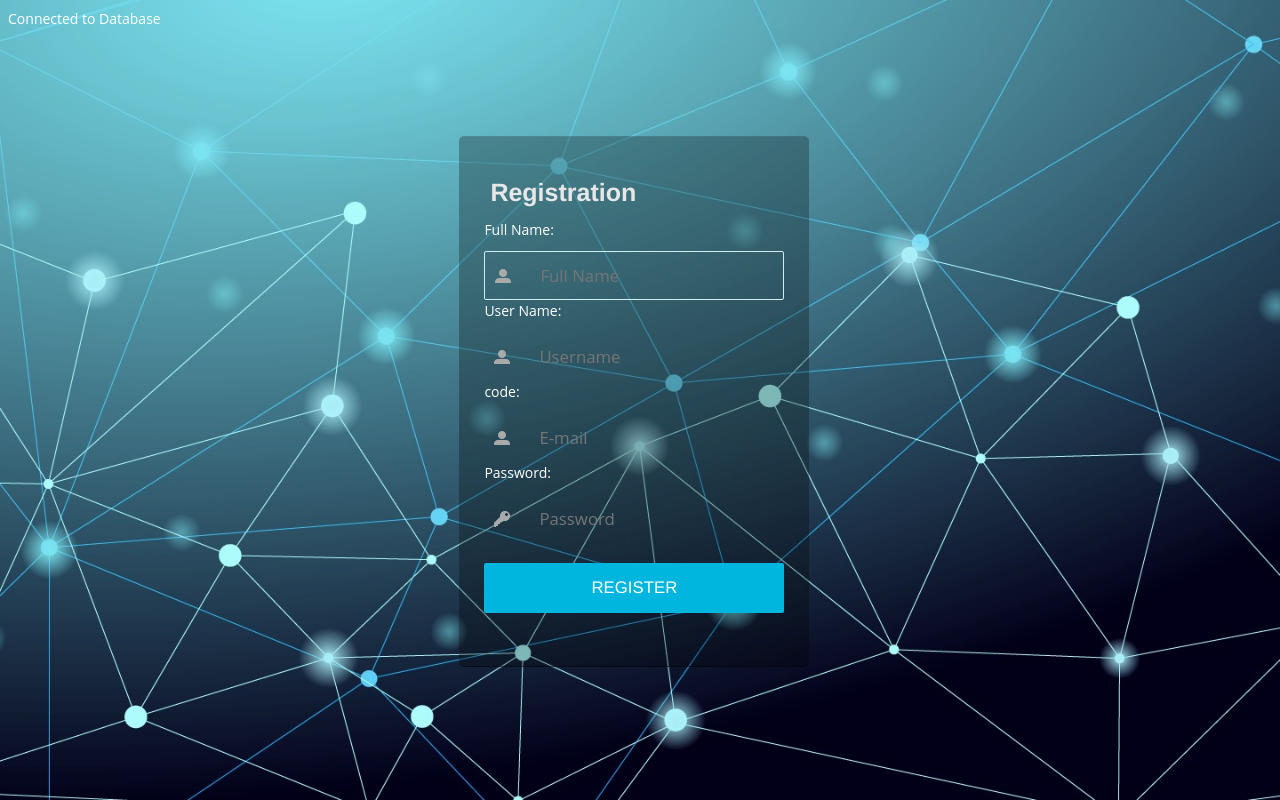
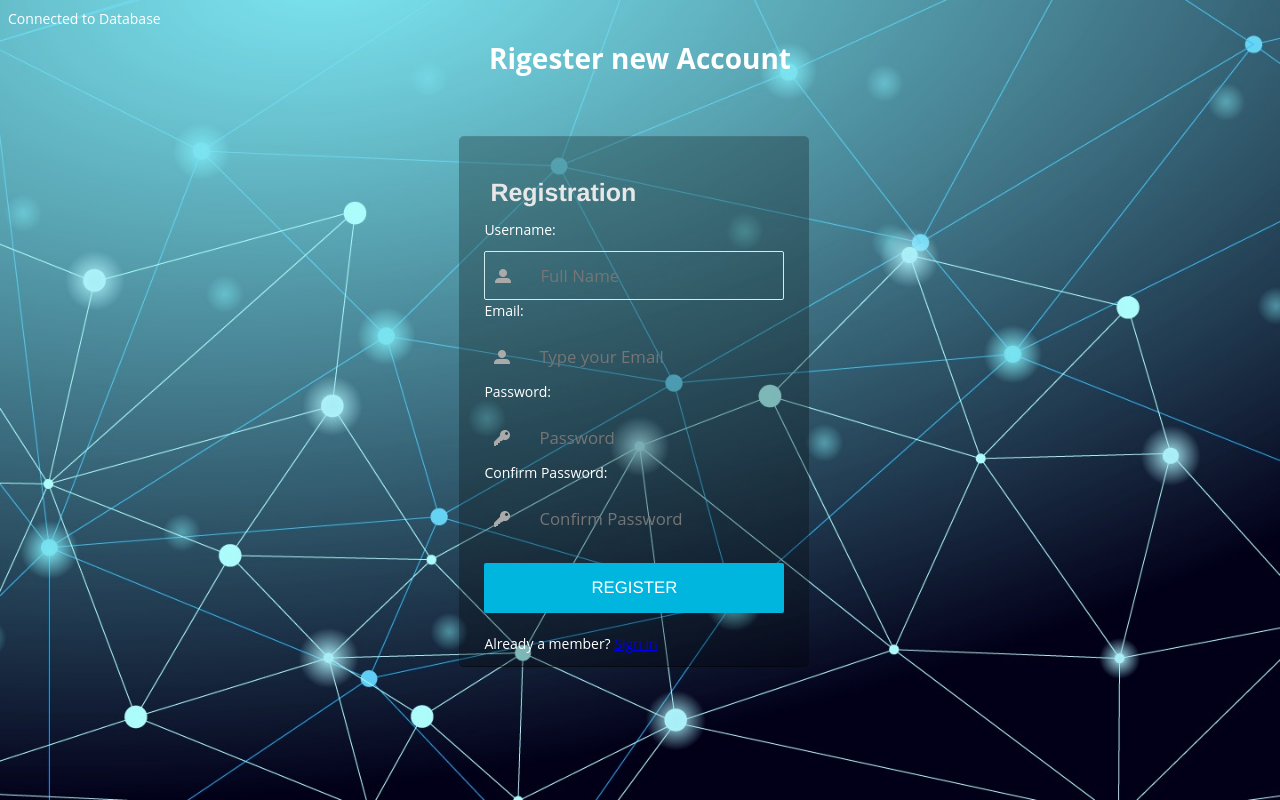
Before and after one commit to Med-Zaroual/Websecurity-Honeypot, a PHP site: page /register.php in a window 1280 px wide. Run offline with PHP 8.4, Linux system fonts and the light colour scheme.

Commit message:
registration done

```diff
--- a/home.php
+++ b/home.php
@@ -2,7 +2,7 @@
 include('dbcon.php');
 include('session.php');
 
-$result=mysqli_query($con, "select * from users where user_id='$session_id'")or die('Error In Session');
+$result=mysqli_query($con, "select * from Users where user_id='$session_id'")or die('Error In Session');
 $row=mysqli_fetch_array($result);
 
  ?>
@@ -13,7 +13,7 @@ $row=mysqli_fetch_array($result);
 </head>
 <body>
 <div class="form-wrapper">
-    <center><h3>Welcome: <?php echo $row['name']; ?> </h3></center>
+    <center><h3>Welcome: <?php echo $row['username']; ?> </h3></center>
 	 <div class="reminder">
     <p><a href="logout.php">Log out</a></p>
   </div>
--- a/register.php
+++ b/register.php
@@ -5,11 +5,12 @@
 
   if (isset($_POST['register']))
     {
+      $email = $_POST['email'];
       $username = $_POST['user'];
       $password = $_POST['pass'];
-      $fullname = $_POST['name'];
 
-      $query= "INSERT INTO users (username , password , name) VALUES('$username','$password','$fullname')";
+
+      $query= "INSERT INTO Users (username , email, user_type,  password) VALUES('$username','$email','Normal User','$password')";
       $result=mysqli_query($con,$query);
 
       //get the user_id of the new added user
@@ -39,37 +40,48 @@
 
 <body>
 
+<header>
+
+  <div>
+    <h1><center> Rigester new Account </center></h1>
+  </div>
+
+</header>
+
 
 <div class="form-wrapper-Register">
 
   <form action="#" method="post">
     <h3>Registration</h3>
 
-    <label>Full Name:</label>
+    <label>Username:</label>
       <div class="form-item">
-		<input type="text" name="name" required="required" placeholder="Full Name" autofocus required></input>
+		    <input type="text" name="user" required="required" placeholder="Full Name" autofocus required></input>
       </div>
 
-    <label>User Name:</label>
+    <label>Email:</label>
       <div class="form-item">
-		<input type="text" name="user" required="required" placeholder="Username" required></input>
-    </div>
-
-    <label>code: </label>
-    <div class="form-item">
-    <input type="text" name="code" required="required" placeholder="E-mail" autofocus></input>
+		    <input type="text" name="email" required="required" placeholder="Type your Email" ></input>
       </div>
 
     <label>Password: </label>
       <div class="form-item">
-    <input type="password" name="pass" required="required" placeholder="Password" required></input>
+        <input type="password" name="pass" required="required" placeholder="Password" autofocus></input>
+      </div>
+
+    <label>Confirm Password: </label>
+      <div class="form-item">
+        <input type="password" name="conf_pass" required="required" placeholder="Confirm Password" required></input>
       </div>
 
     <div class="button-panel">
 		  <input type="submit" class="button" title="Registration" name="register" value="Register"></input>
     </div>
+
   </form>
-
+  <p>
+    Already a member? <a href="index.php">Sign in</a>
+  </p>
 
 </div>
 
```
Also changed, not shown: Assets/login.sql (+14 -11 lines), index.php (+6 -4 lines), header.php (added), 1 other file. Lines whose indentation alone changed are shown as unchanged.
